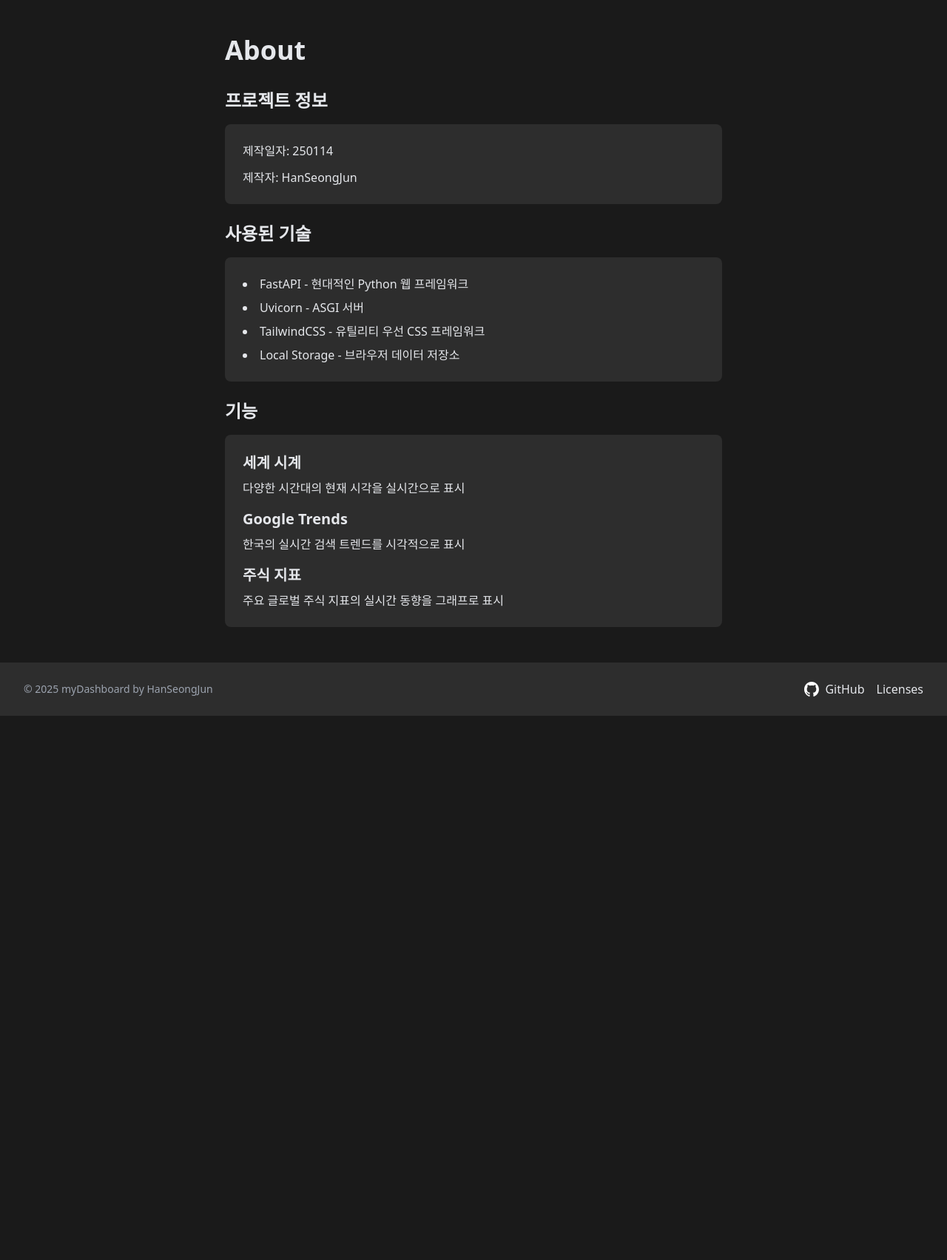
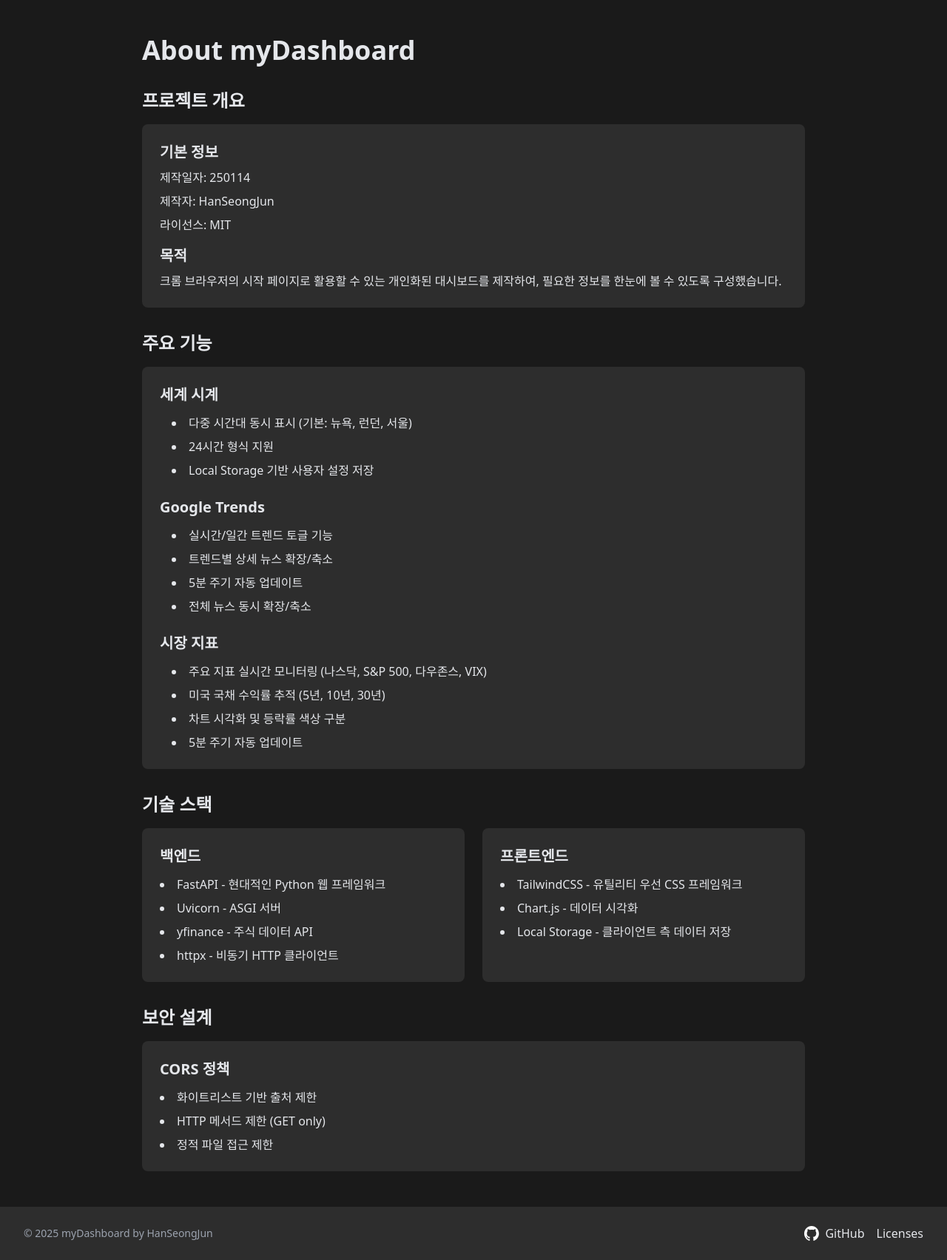
Before and after one commit to daybreaker42/myDashboard, a FastAPI app: page /about in a window 1280 px wide. Shown: the part 64-1768 px from the top of the page at 74% size. Before the commit the page ends 1032 px from the top, so only its background shows below. Run offline with FastAPI, Linux system fonts and the light colour scheme; some libraries are stand-ins or nearby versions.

Commit message:
update: timer 표시 형식 수정, 요일 추가, 실시간/일간 전환시 타이머 초기화, 기존 수정사항들 readme, about 에 반영,

```diff
--- a/templates/about.html
+++ b/templates/about.html
@@ -4,45 +4,96 @@
 
 {% block content %}
 <main class="container mx-auto px-8 py-12 flex-grow">
-    <div class="max-w-2xl mx-auto">
-        <h1 class="text-4xl font-bold mb-8">About</h1>
+    <div class="max-w-4xl mx-auto">
+        <h1 class="text-4xl font-bold mb-8">About myDashboard</h1>
 
-        <div class="space-y-6">
+        <div class="space-y-8">
+            <!-- 프로젝트 개요 섹션 -->
             <section>
-                <h2 class="text-2xl font-semibold mb-4">프로젝트 정보</h2>
-                <div class="bg-dark-secondary p-6 rounded-lg space-y-3">
+                <h2 class="text-2xl font-semibold mb-4">프로젝트 개요</h2>
+                <div class="bg-dark-secondary p-6 rounded-lg space-y-4">
+                    <div>
+                        <h3 class="text-xl font-semibold mb-2">기본 정보</h3>
+                        <div class="space-y-2">
                             <p>제작일자: 250114</p>
                             <p>제작자: HanSeongJun</p>
+                            <p>라이선스: MIT</p>
+                        </div>
+                    </div>
+                    <div>
+                        <h3 class="text-xl font-semibold mb-2">목적</h3>
+                        <p>크롬 브라우저의 시작 페이지로 활용할 수 있는 개인화된 대시보드를 제작하여, 필요한 정보를 한눈에 볼 수 있도록 구성했습니다.</p>
+                    </div>
                 </div>
             </section>
 
+            <!-- 주요 기능 섹션 -->
             <section>
-                <h2 class="text-2xl font-semibold mb-4">사용된 기술</h2>
+                <h2 class="text-2xl font-semibold mb-4">주요 기능</h2>
+                <div class="bg-dark-secondary p-6 rounded-lg space-y-6">
+                    <div>
+                        <h3 class="text-xl font-semibold mb-3">세계 시계</h3>
+                        <ul class="list-disc list-inside space-y-2 ml-4">
+                            <li>다중 시간대 동시 표시 (기본: 뉴욕, 런던, 서울)</li>
+                            <li>24시간 형식 지원</li>
+                            <li>Local Storage 기반 사용자 설정 저장</li>
+                        </ul>
+                    </div>
+                    <div>
+                        <h3 class="text-xl font-semibold mb-3">Google Trends</h3>
+                        <ul class="list-disc list-inside space-y-2 ml-4">
+                            <li>실시간/일간 트렌드 토글 기능</li>
+                            <li>트렌드별 상세 뉴스 확장/축소</li>
+                            <li>5분 주기 자동 업데이트</li>
+                            <li>전체 뉴스 동시 확장/축소</li>
+                        </ul>
+                    </div>
+                    <div>
+                        <h3 class="text-xl font-semibold mb-3">시장 지표</h3>
+                        <ul class="list-disc list-inside space-y-2 ml-4">
+                            <li>주요 지표 실시간 모니터링 (나스닥, S&P 500, 다우존스, VIX)</li>
+                            <li>미국 국채 수익률 추적 (5년, 10년, 30년)</li>
+                            <li>차트 시각화 및 등락률 색상 구분</li>
+                            <li>5분 주기 자동 업데이트</li>
+                        </ul>
+                    </div>
+                </div>
+            </section>
+
+            <!-- 기술 스택 섹션 -->
+            <section>
+                <h2 class="text-2xl font-semibold mb-4">기술 스택</h2>
+                <div class="grid grid-cols-1 md:grid-cols-2 gap-6">
                     <div class="bg-dark-secondary p-6 rounded-lg">
+                        <h3 class="text-xl font-semibold mb-3">백엔드</h3>
                         <ul class="list-disc list-inside space-y-2">
                             <li>FastAPI - 현대적인 Python 웹 프레임워크</li>
                             <li>Uvicorn - ASGI 서버</li>
+                            <li>yfinance - 주식 데이터 API</li>
+                            <li>httpx - 비동기 HTTP 클라이언트</li>
+                        </ul>
+                    </div>
+                    <div class="bg-dark-secondary p-6 rounded-lg">
+                        <h3 class="text-xl font-semibold mb-3">프론트엔드</h3>
+                        <ul class="list-disc list-inside space-y-2">
                             <li>TailwindCSS - 유틸리티 우선 CSS 프레임워크</li>
-                        <li>Local Storage - 브라우저 데이터 저장소</li>
+                            <li>Chart.js - 데이터 시각화</li>
+                            <li>Local Storage - 클라이언트 측 데이터 저장</li>
                         </ul>
+                    </div>
                 </div>
             </section>
 
+            <!-- 보안 설계 섹션 -->
             <section>
-                <h2 class="text-2xl font-semibold mb-4">기능</h2>
-                <div class="bg-dark-secondary p-6 rounded-lg space-y-4">
-                    <div>
-                        <h3 class="text-xl font-semibold mb-2">세계 시계</h3>
-                        <p>다양한 시간대의 현재 시각을 실시간으로 표시</p>
-                    </div>
-                    <div>
-                        <h3 class="text-xl font-semibold mb-2">Google Trends</h3>
-                        <p>한국의 실시간 검색 트렌드를 시각적으로 표시</p>
-                    </div>
-                    <div>
-                        <h3 class="text-xl font-semibold mb-2">주식 지표</h3>
-                        <p>주요 글로벌 주식 지표의 실시간 동향을 그래프로 표시</p>
-                    </div>
+                <h2 class="text-2xl font-semibold mb-4">보안 설계</h2>
+                <div class="bg-dark-secondary p-6 rounded-lg">
+                    <h3 class="text-xl font-semibold mb-3">CORS 정책</h3>
+                    <ul class="list-disc list-inside space-y-2">
+                        <li>화이트리스트 기반 출처 제한</li>
+                        <li>HTTP 메서드 제한 (GET only)</li>
+                        <li>정적 파일 접근 제한</li>
+                    </ul>
                 </div>
             </section>
         </div>
```
Also changed, not shown: static/js/script.js (+76 -18 lines), templates/index.html (+7 -6 lines), README.md. Lines whose indentation alone changed are shown as unchanged.
